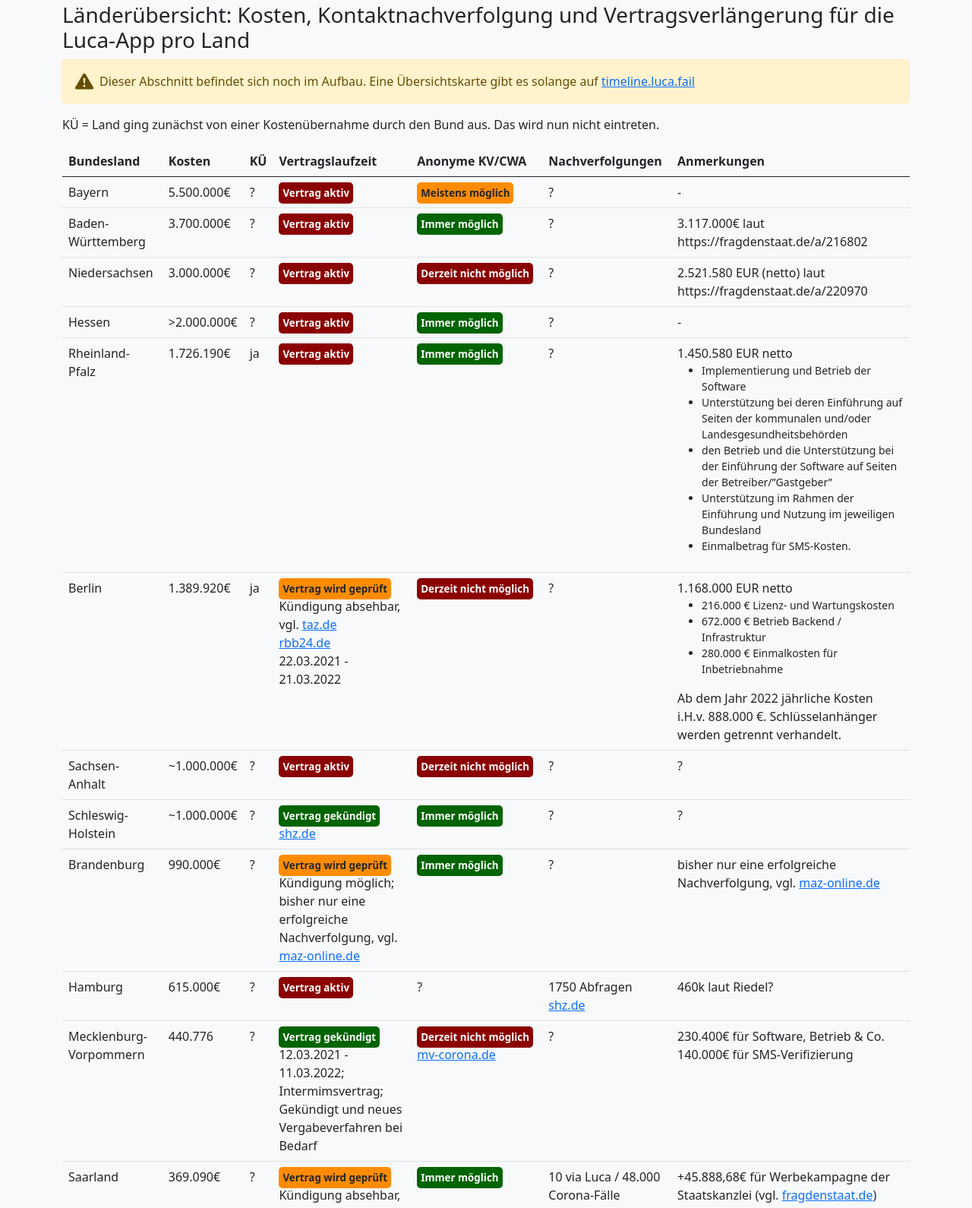
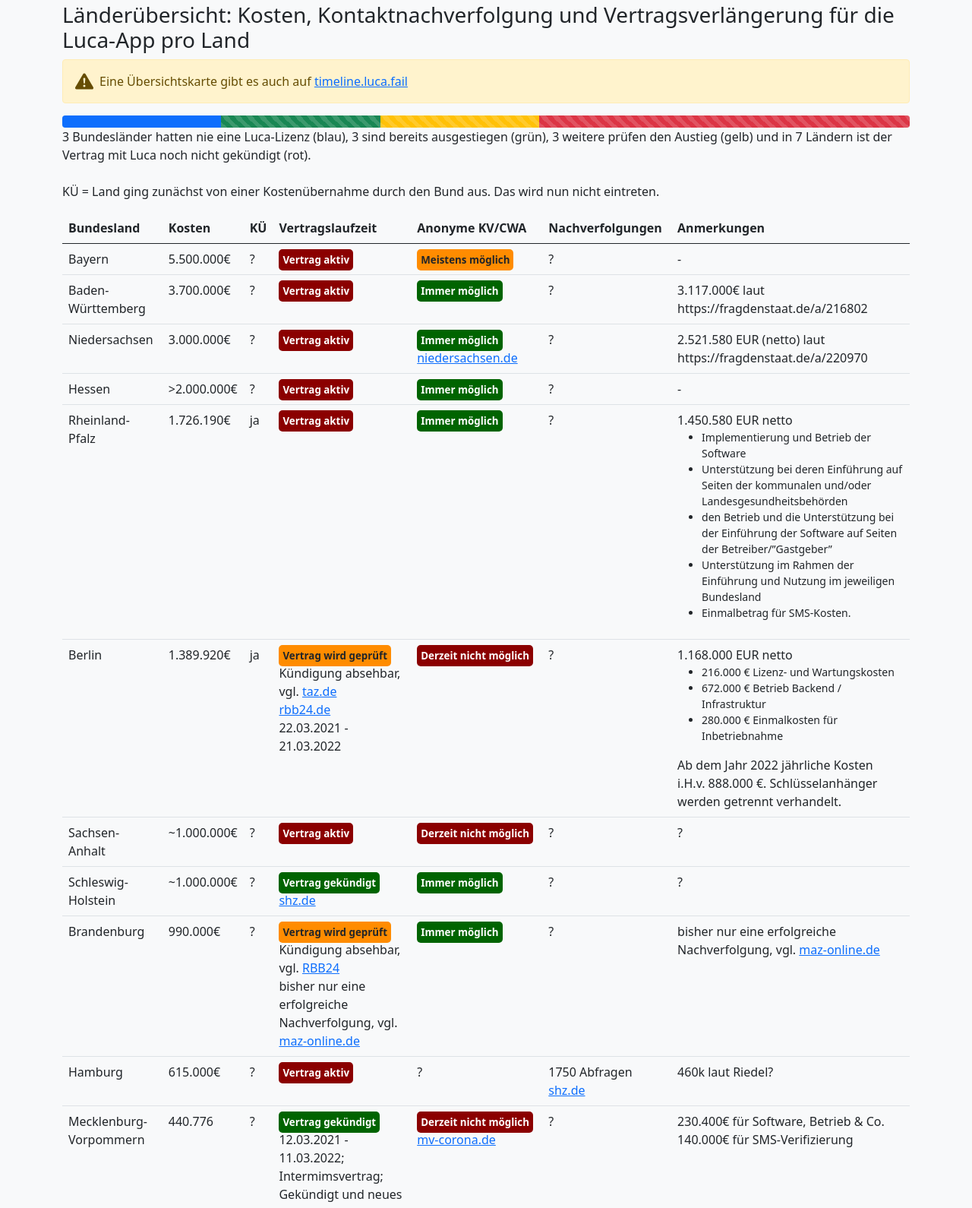
Before and after one commit to wasserbombe/lucafail, a plain HTML site: page index.html in a window 1280 px wide. Shown: the part 4317-5907 px from the top of the page at 76% size. Drawn offline with Linux system fonts and the light colour scheme.

Commit message:
add Niedersachsen

```diff
--- a/index.html
+++ b/index.html
@@ -88,12 +88,20 @@
                 <div class="alert alert-warning d-flex align-items-center" role="alert">
                     <svg class="bi flex-shrink-0 me-2" width="24" height="24" role="img" aria-label="Warning:"><use xlink:href="#exclamation-triangle-fill"/></svg>
                    <div>
-                        Dieser Abschnitt befindet sich noch im Aufbau. Eine Übersichtskarte gibt es solange auf <a href="https://timeline.luca.fail" target="_blank">timeline.luca.fail</a>
+                        Eine Übersichtskarte gibt es auch auf <a href="https://timeline.luca.fail" target="_blank">timeline.luca.fail</a>
                     </div>
                 </div>
+                <div class="progress">
+                    <div class="progress-bar" role="progressbar" style="width: 18.75%" aria-valuenow="3" aria-valuemin="0" aria-valuemax="16"></div>
+                    <div class="progress-bar bg-success progress-bar-striped" role="progressbar" style="width: 18.75%" aria-valuenow="3" aria-valuemin="0" aria-valuemax="16"></div>
+                    <div class="progress-bar bg-warning progress-bar-striped" role="progressbar" style="width: 18.75%" aria-valuenow="3" aria-valuemin="0" aria-valuemax="16"></div>
+                    <div class="progress-bar bg-danger progress-bar-striped" role="progressbar" style="width: 43.75%" aria-valuenow="7" aria-valuemin="0" aria-valuemax="16"></div>
+                </div>
                 <p>
+                    3 Bundesländer hatten nie eine Luca-Lizenz (blau), 3 sind bereits ausgestiegen (grün), 3 weitere prüfen den Austieg (gelb) und in 7 Ländern ist der Vertrag mit Luca noch nicht gekündigt (rot).<br><br>
                     KÜ = Land ging zunächst von einer Kostenübernahme durch den Bund aus. Das wird nun nicht eintreten.
                 </p>
+
                 <table class="table">
                     <thead>
                         <tr>
@@ -130,7 +138,7 @@
                             <td>3.000.000€</td>
                             <td>?</td>
                             <td><span class="badge-anonym badge-anonym-nie">Vertrag aktiv</span></td>
-                            <td><span class="badge-anonym badge-anonym-nie">Derzeit nicht möglich</span></td>
+                            <td><span class="badge-anonym badge-anonym-immer">Immer möglich</span><br><a href="https://www.niedersachsen.de/download/179223" target="_blank">niedersachsen.de</a></td>
                             <td>?</td>
                             <td>2.521.580 EUR (netto) laut https://fragdenstaat.de/a/220970</td>
                         </tr>
@@ -203,7 +211,8 @@
                             <td>?</td>
                             <td>
                                 <span class="badge-anonym badge-anonym-meist">Vertrag wird geprüft</span><br>
-                                Kündigung möglich; bisher nur eine erfolgreiche Nachverfolgung, vgl.
+                                Kündigung absehbar, vgl. <a href="https://twitter.com/rbb24/status/1481990438361997315" target="_blank">RBB24</a><br>
+                                bisher nur eine erfolgreiche Nachverfolgung, vgl.
                                 <a href="https://www.maz-online.de/Brandenburg/Brandenburg-Zukunft-der-Luca-App-in-der-Mark-noch-offen" target="_blank">maz-online.de</a>
                             </td>
                             <td><span class="badge-anonym badge-anonym-immer">Immer möglich</span></td>
```
